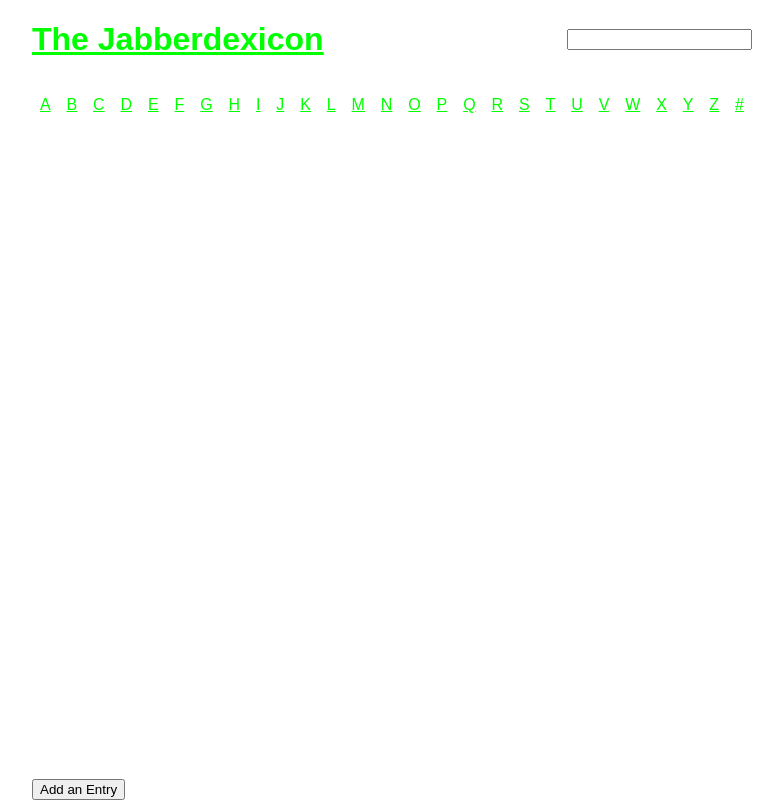
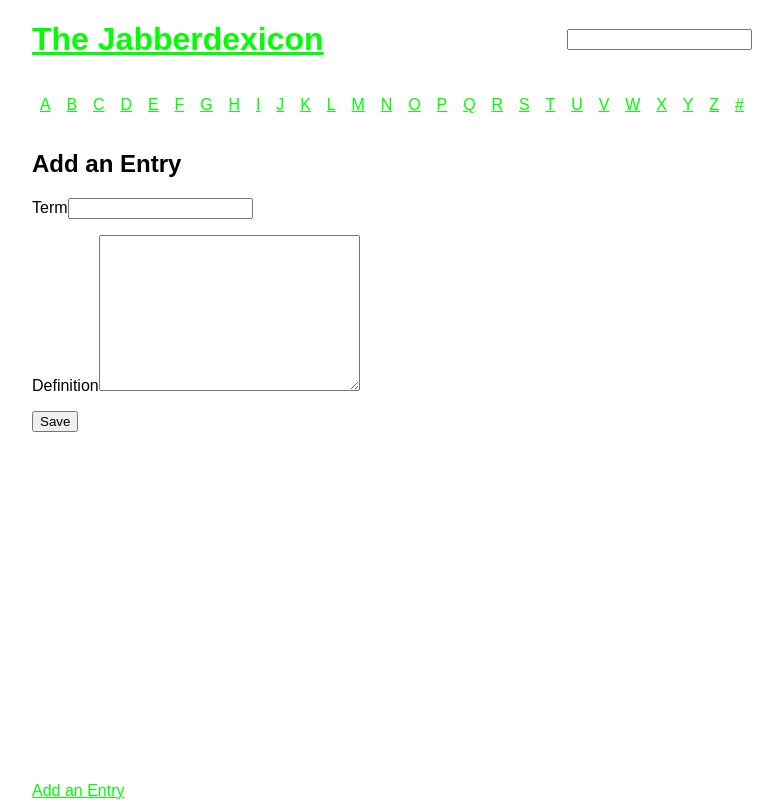
Before and after one commit to maresThere/jabberdexiconwalkthrough, a React app: page /new in a window 1280 px wide. Shown: the whole page, without its empty margins (248-1031 px from the left). Built offline with nearby package versions, Linux system fonts and the light colour scheme; no server answers.

Commit message:
working jabberdexicon

```diff
--- a/src/components/Api.js
+++ b/src/components/Api.js
@@ -2,10 +2,26 @@
 const TOKEN = 'vorpal'
 const API_BASE = 'https://jabberdexicon.herokuapp.com'
 
-const get = (path) => {
-  const url = API_BASE + path + '?access_token=' + TOKEN
+const get = (path, query) => {
+  let url = API_BASE + path + '?access_token=' + TOKEN
+  if (query) {
+    url += '&q=' + query
+  }
   return window.fetch(url).then((response) => {
     return response.json()
   })
 }
-export { get }
+
+const post = (path, body) => {
+  const url = API_BASE + path + '?access_token=' + TOKEN
+  return window.fetch(url, {
+    method: 'POST',
+    headers: {
+      'Content-Type': 'application/json'
+    },
+    body: JSON.stringify(body)
+  }).then((response) => {
+    return response.json()
+  })
+}
+export { get, post }
--- a/src/components/App.js
+++ b/src/components/App.js
@@ -6,6 +6,9 @@ import {
   NavLink
 } from 'react-router-dom'
 import Entry from './Entry'
+import NewEntry from './NewEntry'
+import Search from './Search'
+import SearchForm from './SearchForm'
 import Browse from './Browse'
 import Home from './Home'
 import { get } from './Api'
@@ -21,14 +24,13 @@ class App extends Component {
       this.setState({ entries })
     })
   }
+
   render () {
     return <Router>
       <div className='App'>
         <header>
           <h1><Link to='/'>The Jabberdexicon</Link></h1>
-          <form action='#'>
-            <input type='search' />
-          </form>
+          <SearchForm />
         </header>
         <nav>
           <ul>
@@ -47,12 +49,12 @@ class App extends Component {
           <Route exact path='/browse/:to' render={(props) => (
             <Browse entries={this.state.entries} {...props} />
               )} />
-          <Route path='/entry/:slug' render={(props) => (
-            <Entry term='foo' definition='lorem Ipsonium' {...props} />
-        )} />
+          <Route path='/entry/:slug' component={Entry} />
+          <Route path='/new' component={NewEntry} />
+          <Route path='/search/:query' component={Search} />
         </main>
         <footer>
-          <button>Add an Entry</button>
+          <Link to='/new'>Add an Entry</Link>
         </footer>
       </div>
     </Router>
--- a/src/components/Home.js
+++ b/src/components/Home.js
@@ -3,18 +3,14 @@ import { Link } from 'react-router-dom'
 import _ from 'lodash'
 import EntryList from './EntryList'
 
-class Home extends Component {
-  render () {
-    return <div className='Home'>
-      <img src='' alt='' />
-      <h3>Random Entries</h3>
-      <ul className='random'>
-
-        <EntryList entries={_.sampleSize(this.props.entries, 4)} />
-      </ul>
-
-    </div>
-  }
-}
+const Home = ({ entries }) => (
+  <div className='Home'>
+    <img src='' alt='' />
+    <h3>Random Entries</h3>
+    <ul className='random'>
+      <EntryList entries={_.sampleSize(entries, 4)} />
+    </ul>
+  </div>
+)
 
 export default Home
--- /dev/null
+++ b/src/components/NewEntry.js
@@ -0,0 +1,36 @@
+import React, { Component } from 'react'
+import { post } from './Api'
+
+class NewEntry extends Component {
+  _submit = (event) => {
+    event.preventDefault()
+    post('/entries', {
+      entry: {
+        term: this.refs.term.value,
+        definition: this.refs.definition.value
+      }
+    }).then((entry) => {
+      this.props.history.push(`/entry/${entry.slug}`)
+    })
+  }
+  render () {
+    return <div className='NewEntry'>
+      <h2>Add an Entry</h2>
+      <form action='#' onSubmit={this._submit}>
+        <p>
+          <label>Term</label>
+          <input type='text' ref='term' />
+        </p>
+        <p>
+          <label>Definition</label>
+          <textarea id='' cols='30' rows='10' ref='definition' />
+        </p>
+        <p>
+          <button type='submit'>Save</button>
+        </p>
+      </form>
+    </div>
+  }
+}
+
+export default NewEntry
--- /dev/null
+++ b/src/components/Search.js
@@ -0,0 +1,33 @@
+import React, { Component } from 'react'
+import { get } from './Api'
+import EntryList from './EntryList'
+class Search extends Component {
+  state = {
+    query: null,
+    entries: []
+  }
+
+  doSearch () {
+    const query = this.props.match.params.query
+    if (query !== this.state.query) {
+      get('/entries', query).then(entries => this.setState({ entries, query }))
+    }
+  }
+
+  componentDidMount () {
+    this.doSearch()
+  }
+
+  componentDidUpdate () {
+    this.doSearch()
+  }
+
+  render () {
+    return <div className='Search'>
+      <h2>Search for "{this.props.match.params.query}"</h2>
+      <EntryList entries={this.state.entries} />
+    </div>
+  }
+}
+
+export default Search
--- /dev/null
+++ b/src/components/SearchForm.js
@@ -0,0 +1,20 @@
+import React, { Component } from 'react'
+import { withRouter } from 'react-router-dom'
+class SearchForm extends Component {
+  _submit = (event) => {
+    event.preventDefault()
+    const query = this.refs.query.value
+    const path = query.length > 0 ? `/search/${query}` : '/'
+    this.refs.query.value = ''
+    this.props.history.push(path)
+  }
+  render () {
+    return <div className='SearchForm'>
+      <form action='#' onSubmit={this._submit}>
+        <input type='search' ref='query' />
+      </form>
+    </div>
+  }
+}
+
+export default withRouter(SearchForm)
```
